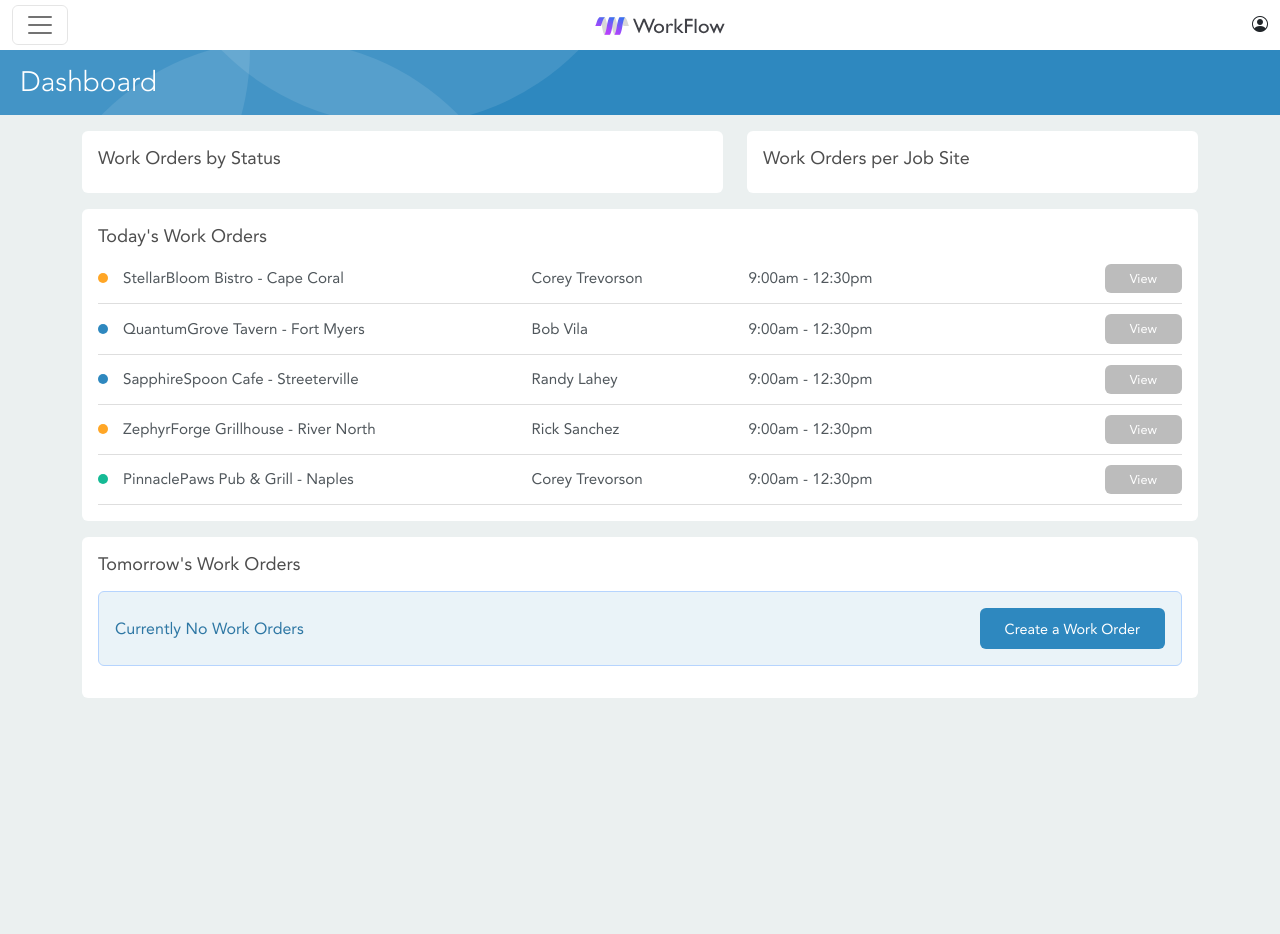
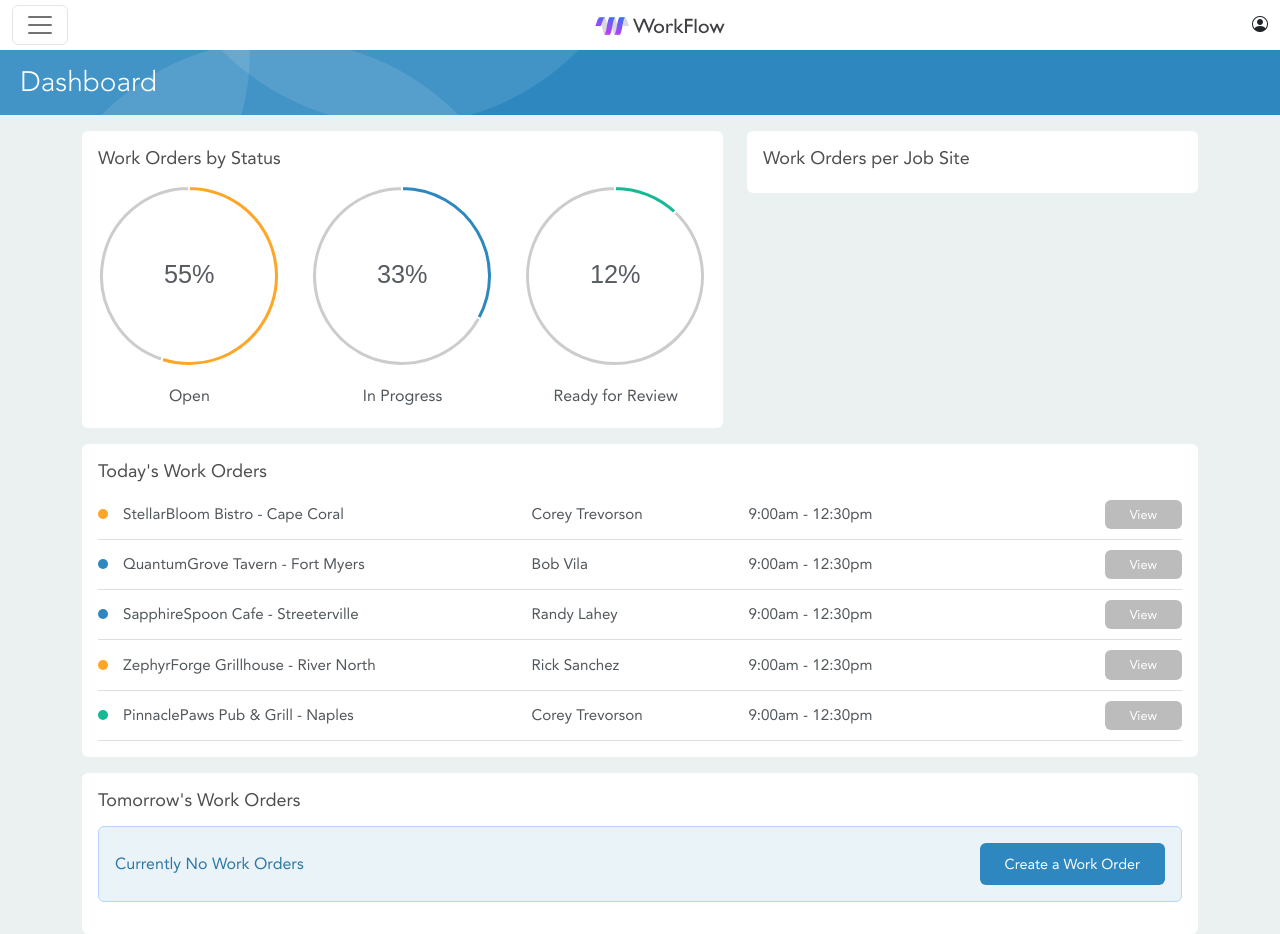
Before and after one commit to shawnpatoka/workflow-frontend-v1, a React (Vite) app: page / in a window 1280 px wide. Before the commit the page ends 800 px from the top, so only its background shows below. Built offline with nearby package versions, Linux system fonts and the light colour scheme.

Commit message:
added chartjs and charts to admin home

```diff
--- a/package.json
+++ b/package.json
@@ -10,7 +10,9 @@
     "preview": "vite preview"
   },
   "dependencies": {
+    "chart.js": "^4.4.0",
     "react": "^18.2.0",
+    "react-chartjs-2": "^5.2.0",
     "react-dom": "^18.2.0",
     "react-router-dom": "^6.18.0"
   },
--- /dev/null
+++ b/src/components/CircularProgress.jsx
@@ -0,0 +1,70 @@
+import { Chart as ChartJS, ArcElement, Tooltip, Legend } from "chart.js";
+import { Doughnut } from "react-chartjs-2";
+
+function CircularProgress({ value, color, statusName }) {
+
+
+  ChartJS.register(ArcElement, Tooltip, Legend);
+
+
+  const data = {
+    labels: ['Filled', 'Empty'],
+    datasets: [
+      {
+        data: [value, 100 - value],
+        backgroundColor: [color, '#ccc'],
+        borderWidth: 2,
+        cutout: 85,
+      }
+    ]
+  };
+
+
+  const options = {
+    plugins: {
+      tooltip: {
+        enabled: false
+      },
+      legend: {
+        display: false
+      },
+      onHover: null // Disable hover interactions
+    }
+  };
+
+  // Custom plugin to draw text in the center
+  const centerTextPlugin = {
+    beforeDraw: (chart) => {
+      const ctx = chart.ctx;
+      const width = chart.canvas.width;
+      const height = chart.canvas.height;
+
+      ctx.restore();
+      const fontSize = (height / 115).toFixed(2);
+      ctx.font = fontSize + "em sans-serif";
+      ctx.textBaseline = "middle";
+
+      const text = `${value}%`; // Add your desired text here
+      const textX = Math.round((width - ctx.measureText(text).width) / 2);
+      const textY = height / 2;
+
+      ctx.fillStyle = '#575b62';
+      ctx.fillText(text, textX, textY);
+      ctx.save();
+    }
+  };
+
+
+  return (
+    <>
+
+      <div className="mt-2" style={{ width: '30%', height: 'auto' }}>
+        <Doughnut data={data} options={options} plugins={[centerTextPlugin]} />
+        <p className="text-center mt-3 mb-1" style={{ color: '#50575c' }}>{statusName}</p>
+      </div>
+
+    </>
+  )
+}
+
+export default CircularProgress
--- a/src/pages/admin/AdminHome.jsx
+++ b/src/pages/admin/AdminHome.jsx
@@ -1,6 +1,7 @@
 import PageTitle from '../../components/PageTitle'
 import Card from '../../components/Card'
 import AdminWorkOrderList from '../../components/AdminWorkOrderList'
+import CircularProgress from '../../components/CircularProgress'
 
 
 function AdminHome() {
@@ -17,6 +18,11 @@ function AdminHome() {
           <div className="col-md-7">
             <Card>
               <h2>Work Orders by Status</h2>
+              <div className="d-flex justify-content-between">
+                <CircularProgress value={55} color="#ffa626" statusName="Open" />
+                <CircularProgress value={33} color="#2e88bf" statusName="In Progress" />
+                <CircularProgress value={12} color="#15ba95" statusName="Ready for Review" />
+              </div>
             </Card>
           </div>
           <div className="col-md-5">
```
Also changed, not shown: src/index.css (line endings or trailing spaces), 1 other file (tests, documents, lock files or other folders).
